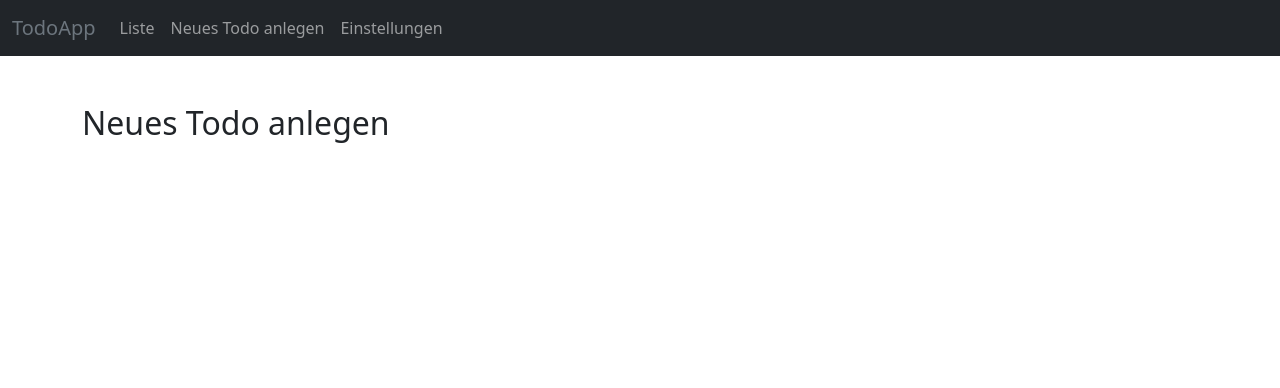
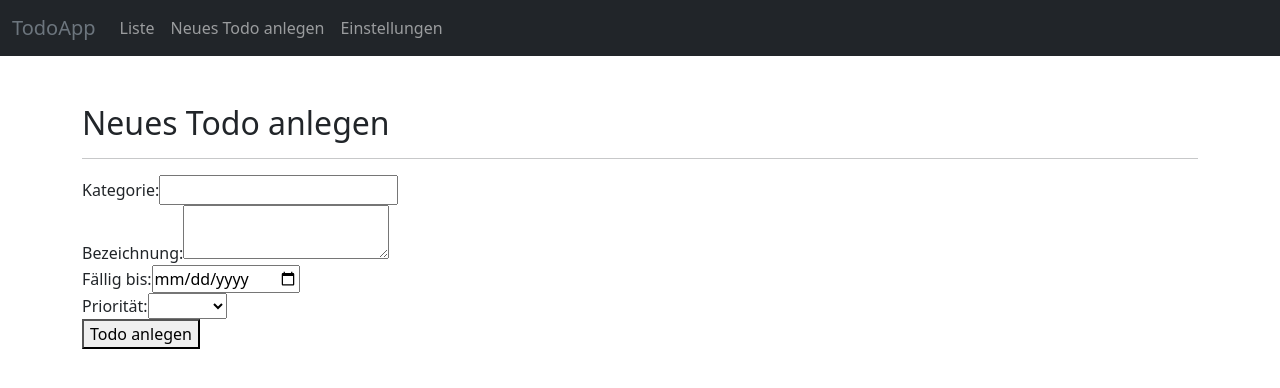
Before and after one commit to JannikKastens/schule-todo, an Angular app: page /neues-todo in a window 1280 px wide. Shown: the top 388 px of the page. Built offline with nearby package versions, Linux system fonts and the light colour scheme.

Commit message:
Add FontAwesome icons and implement form submission

```diff
--- a/package.json
+++ b/package.json
@@ -18,6 +18,7 @@
     "@angular/platform-browser": "^17.0.0",
     "@angular/platform-browser-dynamic": "^17.0.0",
     "@angular/router": "^17.0.0",
+    "@fortawesome/fontawesome-free": "^6.5.1",
     "rxjs": "~7.8.0",
     "tslib": "^2.3.0",
     "zone.js": "~0.14.2"
--- a/src/app/form/form.component.html
+++ b/src/app/form/form.component.html
@@ -1 +1,25 @@
-<h2>Neues Todo anlegen</h2>
+<form [formGroup]="todoForm" (ngSubmit)="onSubmit()">
+    <h2>Neues Todo anlegen</h2>
+    <hr>
+    <div>
+        <label for="category">Kategorie:</label>
+        <input type="text" id="category" formControlName="category">
+    </div>
+    <div>
+        <label for="description">Bezeichnung:</label>
+        <textarea id="description" formControlName="description"></textarea>
+    </div>
+    <div>
+        <label for="dueDate">Fällig bis:</label>
+        <input type="date" id="dueDate" formControlName="dueDate">
+    </div>
+    <div>
+        <label for="priority">Priorität:</label>
+        <select id="priority" formControlName="priority">
+            <option value="low">Niedrig</option>
+            <option value="medium">Normal</option>
+            <option value="high">Hoch</option>
+        </select>
+    </div>
+    <button type="submit">Todo anlegen</button>
+</form>
--- a/src/app/form/form.component.ts
+++ b/src/app/form/form.component.ts
@@ -1,12 +1,41 @@
 import { Component } from '@angular/core';
+import { FormControl, FormGroup, ReactiveFormsModule } from '@angular/forms';
+import { TodoService } from '../todo.service';
+import { Todo } from '../models/Todo';
 
 @Component({
   selector: 'app-form',
   standalone: true,
-  imports: [],
+  imports: [
+    ReactiveFormsModule
+  ],
   templateUrl: './form.component.html',
   styleUrl: './form.component.css'
 })
 export class FormComponent {
 
+  todoForm = new FormGroup({
+    priority: new FormControl(''),
+    category: new FormControl(''),
+    description: new FormControl(''),
+    dueDate: new FormControl(''),
+    done: new FormControl('')
+  });
+
+  constructor(private todoService: TodoService) { }
+
+  onSubmit() {
+    const formValue = this.todoForm.value;
+    const dueDate = formValue.dueDate ? new Date(formValue.dueDate) : new Date(); // Handle undefined case
+    const newTodo = new Todo(
+      Date.now(), // use the current timestamp as a unique id
+      formValue.description ?? '',
+      dueDate,
+      formValue.category ?? '',
+      parseInt(formValue.priority ?? '0')
+    );
+    this.todoService.addTodo(newTodo);
+    this.todoForm.reset();
+  }
+
 }
--- a/src/styles.css
+++ b/src/styles.css
@@ -1 +1,2 @@
 /* You can add global styles to this file, and also import other style files */
+@import '~@fortawesome/fontawesome-free/css/all.css';
```
Also changed, not shown: 1 other file (tests, documents, lock files or other folders).
